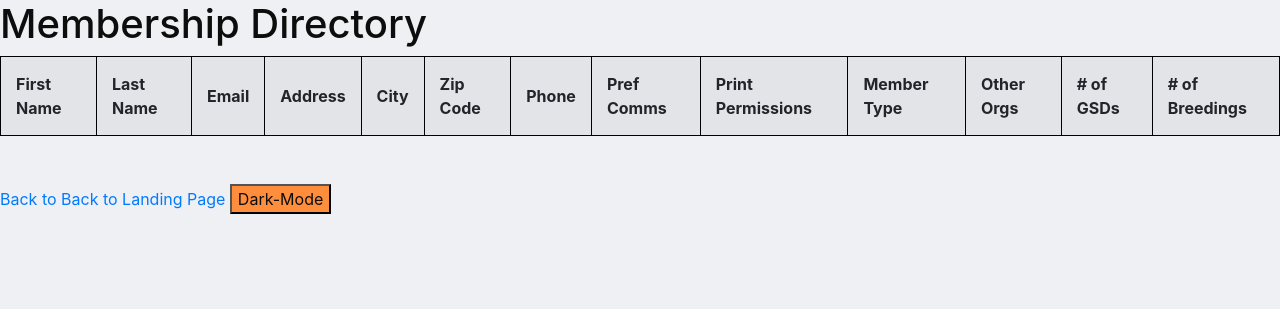
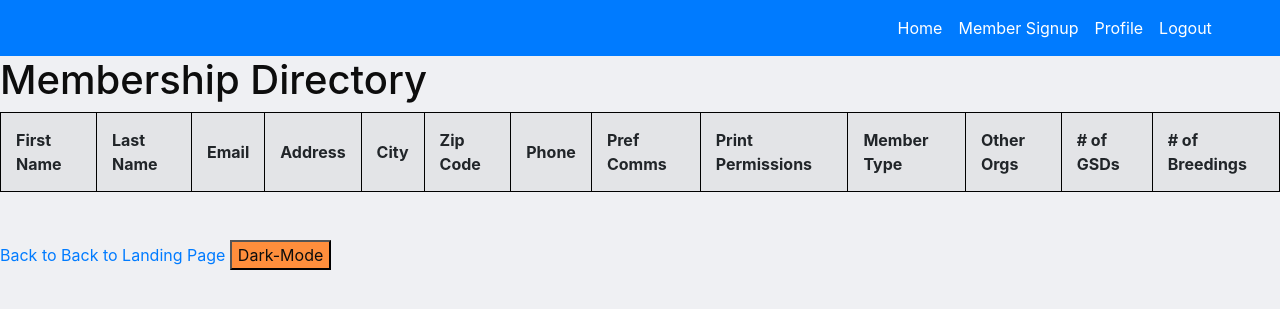
Before and after one commit to lauranewland/gsdc-webapp-flask, a Flask app: page /user in a window 1280 px wide. Shown: the top 309 px of the page. Run offline with Flask 2, Linux system fonts and the light colour scheme; the visitor is signed in with stand-in values (Sample User, id 1); data comes from the database, SQL or seed files in the repository; lists and menus that the app fills with data are empty.

Commit message:
Added navbar section

```diff
--- a/templates/base.html
+++ b/templates/base.html
@@ -7,6 +7,7 @@
             crossorigin="anonymous"></script>
     <link rel="stylesheet" href="https://cdn.jsdelivr.net/npm/bootstrap@4.5.3/dist/css/bootstrap.min.css"
           integrity="sha384-TX8t27EcRE3e/ihU7zmQxVncDAy5uIKz4rEkgIXeMed4M0jlfIDPvg6uqKI2xXr2" crossorigin="anonymous">
+    <script src="https://ajax.googleapis.com/ajax/libs/jquery/3.5.1/jquery.min.js"></script>
     <link rel="stylesheet" href="/static/css/styles.css">
     <link rel="stylesheet" href="/static/css/login_styles.css">
 
@@ -14,14 +15,36 @@
 
   <body>
 
+          <nav class="navbar navbar-expand-sm bg-primary navbar-dark">
+            <ul class="navbar-nav">
+              <li class="nav-item active">
+                <a class="nav-link" href="/">Home</a>
+              </li>
+              <li class="nav-item active">
+                <a class="nav-link" href="/signup">Member Signup</a>
+              </li>
+              {% if not current_user.is_authenticated %}
+              <li class="nav-item active">
+                <a class="nav-link" href="/login">Login</a>
+              </li>
+              {% endif %}
+              <li class="nav-item active">
+                {% if current_user.is_authenticated %}
+                <a class="nav-link" href="/login_landing">Profile</a>
+              </li>
+              <li class="nav-item active">
+                <a class="nav-link" href="/logout">Logout</a>
+                {% endif %}
+              </li>
+            </ul>
+          </nav>
+
+
     {% block body %}{% endblock %}
-
       {% for msg in get_flashed_messages() %}
-
         <p class="flash-msg">
           {{ msg }}
         </p>
-
       {% endfor %}
 
     <button class="btn-toggle">Dark-Mode</button>
```
